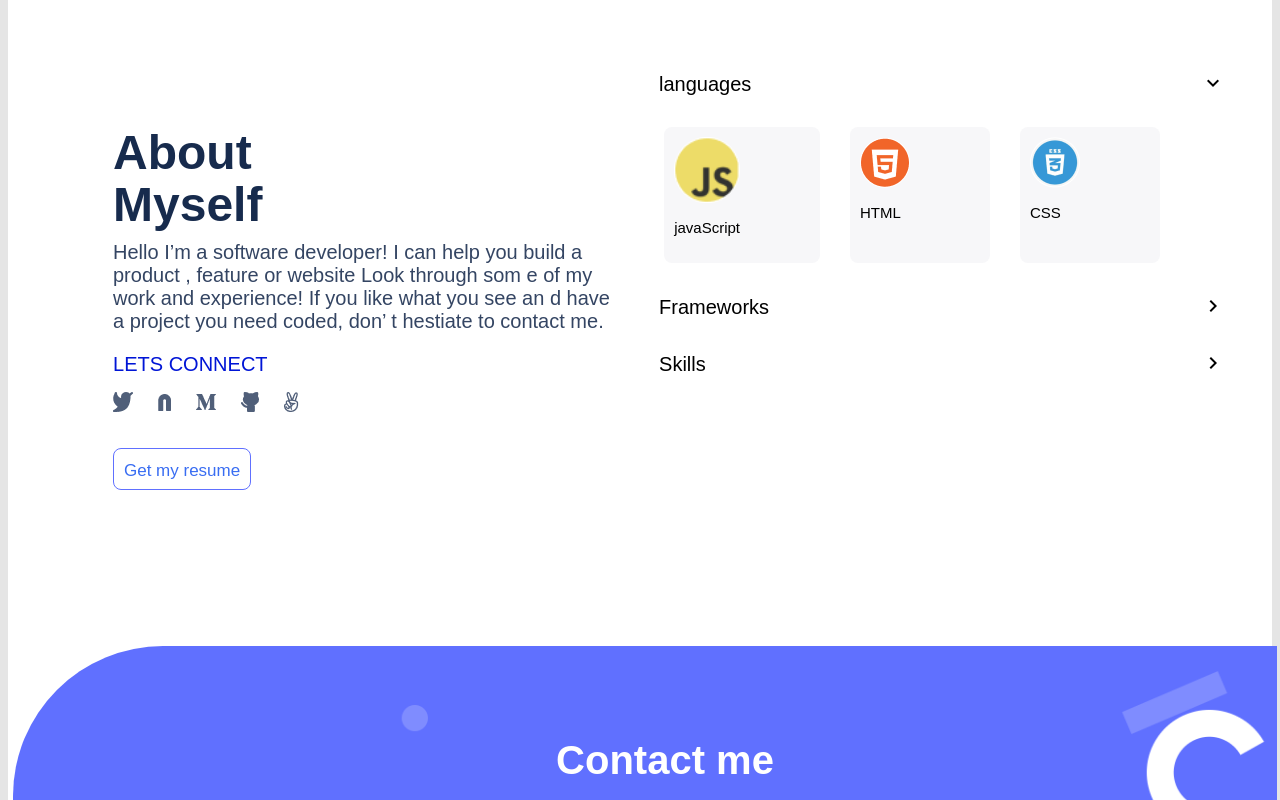
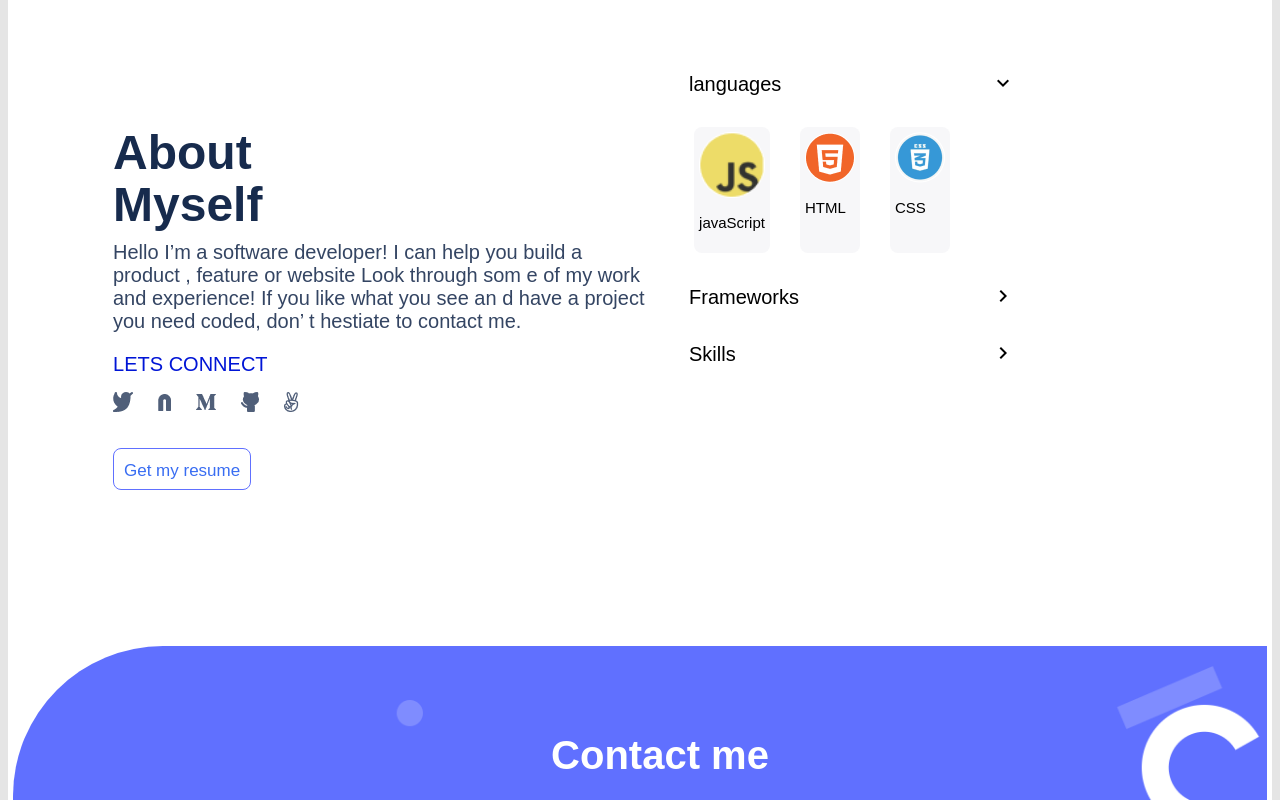
Before and after one commit to isaka-lumato/portfolio, a website: page index.html in a window 1280 px wide. Shown: the part 4080-4880 px from the top of the page. Drawn offline with Linux system fonts and the light colour scheme.

Commit message:
Changed Some Styles

```diff
--- a/style.css
+++ b/style.css
@@ -272,9 +272,10 @@ nav .menu {
   flex-grow: 1;
   position: relative;
   right: 50px;
-  padding: 10px 80px 10px 10px;
+  padding: 5px;
   background-color: #f7f7f9;
   border-radius: 8px;
+  width: 100%;
 }
 
 .font {
@@ -334,7 +335,6 @@ hr {
   flex-direction: column;
   justify-content: center;
   flex-wrap: wrap;
-  padding: 5px;
   background-image: url("images/bg-contact.png");
   background-repeat: no-repeat;
   width: 100%;
```
